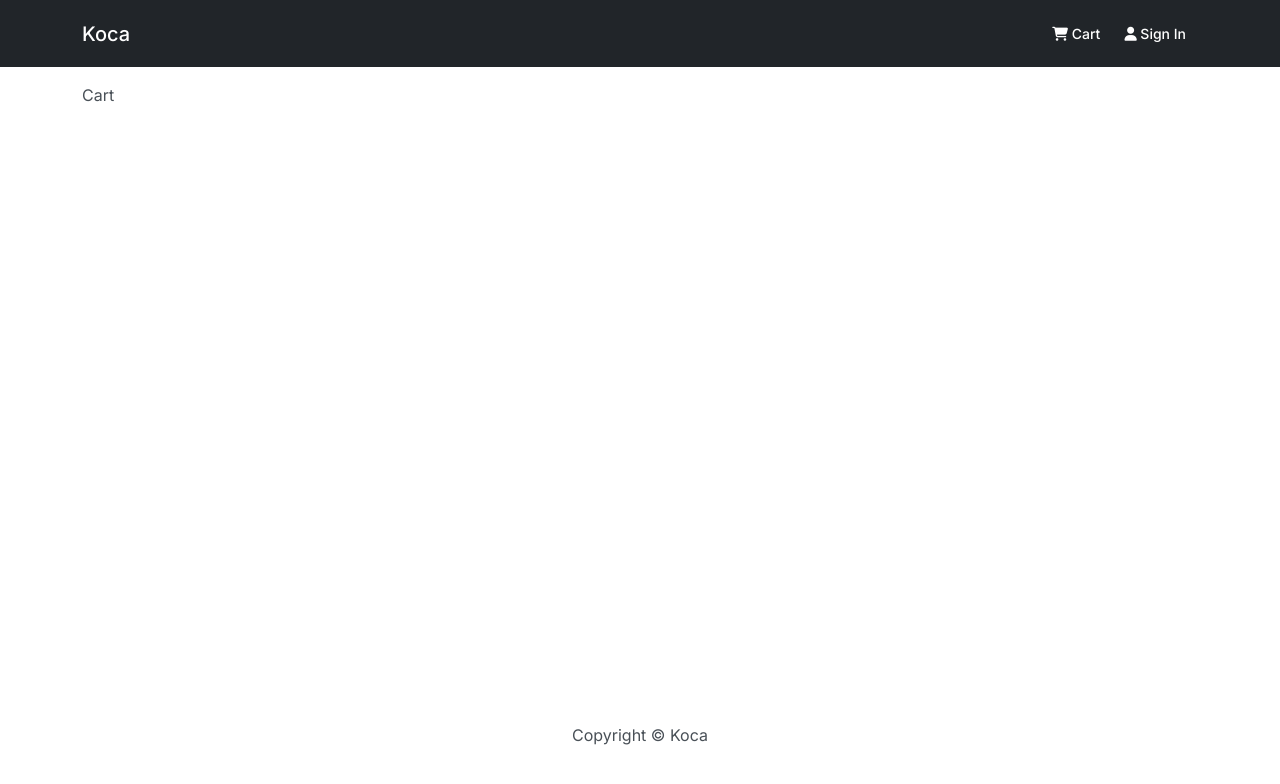
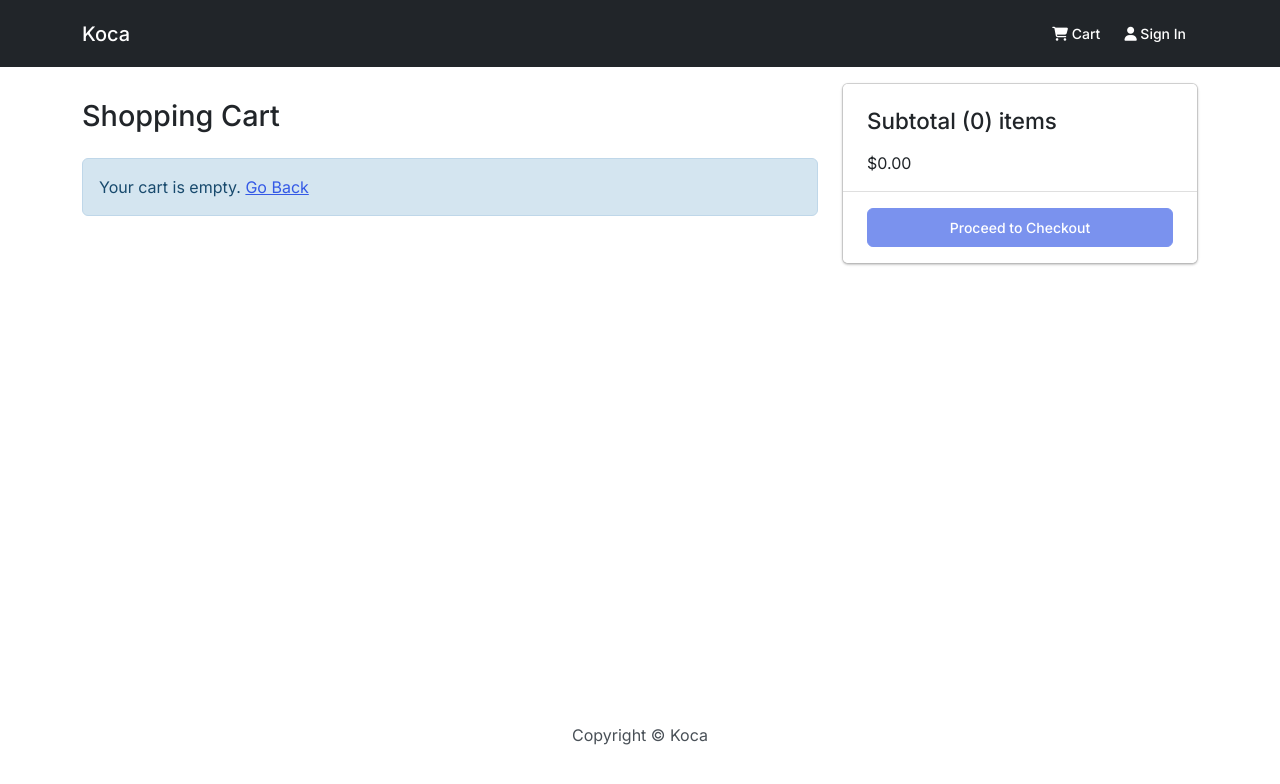
Before and after one commit to beauge/koca, a React (Create React App) app in the folder frontend/: page /cart/1 in a window 1280 px wide. Shown: the top 784 px of the page. Built offline with nearby package versions, Linux system fonts and the light colour scheme.

Commit message:
Add cart functionality, add items to cart, calculate subtotal.

```diff
--- /dev/null
+++ b/frontend/src/actions/cartActions.js
@@ -0,0 +1,20 @@
+import axios from 'axios';
+import { CART_ADD_ITEM } from '../constants/cartConstants';
+
+export const addToCart = (id, qty) => async (dispatch, getState) => {
+  const { data } = await axios.get(`/api/products/${id}`);
+
+  dispatch({
+    type: CART_ADD_ITEM,
+    payload: {
+      product: data._id,
+      name: data.name,
+      image: data.image,
+      price: data.price,
+      countInStock: data.countInStock,
+      qty,
+    },
+  });
+
+  localStorage.setItem('cartItems', JSON.stringify(getState().cart.cartItems));
+};
--- /dev/null
+++ b/frontend/src/constants/cartConstants.js
@@ -0,0 +1,2 @@
+export const CART_ADD_ITEM = 'CART_ADD_ITEM';
+export const CART_REMOVE_ITEM = 'CART_REMOVE_ITEM';
--- a/frontend/src/index.css
+++ b/frontend/src/index.css
@@ -1,5 +1,15 @@
 main {
   min-height: 80vh;
+}
+
+h1 {
+  font-size: 1.8rem;
+  padding: 1rem 0;
+}
+
+h2 {
+  font-size: 1.4rem;
+  padding: 0.5rem 0;
 }
 
 h3 {
--- /dev/null
+++ b/frontend/src/reducers/cartReducers.js
@@ -0,0 +1,26 @@
+import { CART_ADD_ITEM, CART_REMOVE_ITEM } from '../constants/cartConstants';
+
+export const cartReducer = (state = { cartItems: [] }, action) => {
+  switch (action.type) {
+    case CART_ADD_ITEM:
+      const item = action.payload;
+
+      const existItem = state.cartItems.find((x) => x.product === item.product);
+
+      if (existItem) {
+        return {
+          ...state,
+          cartItems: state.cartItems.map((x) =>
+            x.product === existItem.product ? item : x
+          ),
+        };
+      } else {
+        return {
+          ...state,
+          cartItems: [...state.cartItems, item],
+        };
+      }
+    default:
+      return state;
+  }
+};
--- a/frontend/src/screens/CartScreen.js
+++ b/frontend/src/screens/CartScreen.js
@@ -1,7 +1,142 @@
-import React from 'react';
+import React, { useEffect } from 'react';
+import {
+  Link,
+  useParams,
+  useNavigate,
+  useSearchParams,
+} from 'react-router-dom';
+import { useDispatch, useSelector } from 'react-redux';
+import {
+  Row,
+  Col,
+  ListGroup,
+  Image,
+  Form,
+  Button,
+  Card,
+} from 'react-bootstrap';
+import Message from '../components/Message';
+import { addToCart } from '../actions/cartActions';
 
 const CartScreen = () => {
-  return <div>Cart</div>;
+  const params = useParams();
+  const navigate = useNavigate();
+  const [searchParams] = useSearchParams();
+
+  //   const productId = params.id;
+
+  //   const qty = searchParams.get('qty') ? Number(searchParams.get('qty')) : 1;
+
+  const dispatch = useDispatch();
+
+  const cart = useSelector((state) => state.cart);
+  const { cartItems } = cart;
+
+  //   useEffect(() => {
+  //     if (productId) {
+  //       dispatch(addToCart(productId, qty));
+  //     }
+  //   }, [dispatch, productId, qty]);
+
+  const removeFromCartHandler = (id) => {
+    console.log('remove');
+  };
+
+  const checkoutHandler = () => {
+    navigate('/login?redirect=shipping');
+  };
+
+  return (
+    <Row>
+      <Col md={8}>
+        <h1>Shopping Cart</h1>
+        {cartItems.length === 0 ? (
+          <Message>
+            Your cart is empty. <Link to='/'>Go Back</Link>
+          </Message>
+        ) : (
+          <ListGroup variant='flush'>
+            {cartItems.map((item) => (
+              <ListGroup.Item key={item.product}>
+                <Row>
+                  <Col md={2}>
+                    <Image src={item.image} alt={item.name} fluid rounded />
+                  </Col>
+                  <Col md={3}>
+                    <Link to={`/product/${item.product}`}>{item.name}</Link>
+                  </Col>
+                  <Col md={2}>${item.price}</Col>
+                  <Col md={2}>
+                    <Form.Control
+                      as='select'
+                      value={item.qty}
+                      onChange={(e) => {
+                        dispatch(
+                          addToCart(item.product, Number(e.target.value))
+                        );
+                        navigate('/cart');
+                      }}
+                    >
+                      {[...Array(item.countInStock).keys()].map((x) => (
+                        <option key={x + 1} value={x + 1}>
+                          {x + 1}
+                        </option>
+                      ))}
+                    </Form.Control>
+                  </Col>
+                  <Col md={2}>
+                    <Button
+                      type='button'
+                      variant='light'
+                      onClick={() => removeFromCartHandler(item.product)}
+                    >
+                      <i className='fas fa-trash'></i>
+                    </Button>
+                  </Col>
+                </Row>
+              </ListGroup.Item>
+            ))}
+          </ListGroup>
+        )}
+      </Col>
+      <Col md={4}>
+        <Card>
+          <ListGroup variant='flush'>
+            <ListGroup.Item>
+              <h2>
+                Subtotal (
+                {cartItems.reduce(
+                  (acc, item) => Number(acc) + Number(item.qty),
+                  0
+                )}
+                ) items
+              </h2>
+              $
+              {cartItems
+                .reduce(
+                  (acc, item) =>
+                    Number(acc) + Number(item.qty) * Number(item.price),
+                  0
+                )
+                .toFixed(2)}
+            </ListGroup.Item>
+            <ListGroup.Item>
+              <div className='d-grid gap-2'>
+                <Button
+                  type='button'
+                  className='btn-block'
+                  disabled={cartItems.length === 0}
+                  onClick={checkoutHandler}
+                >
+                  Proceed to Checkout
+                </Button>
+              </div>
+            </ListGroup.Item>
+          </ListGroup>
+        </Card>
+      </Col>
+    </Row>
+  );
 };
 
 export default CartScreen;
--- a/frontend/src/screens/ProductScreen.js
+++ b/frontend/src/screens/ProductScreen.js
@@ -14,12 +14,13 @@
 import Message from '../components/Message';
 import Loader from '../components/Loader';
 import { listProductDetails } from '../actions/productActions';
+import { addToCart } from '../actions/cartActions';
 
 const ProductScreen = (history) => {
   const params = useParams();
   const navigate = useNavigate();
 
-  const [qty, setQty] = useState(0);
+  const [qty, setQty] = useState(1);
 
   const dispatch = useDispatch();
 
@@ -31,7 +32,8 @@
   }, [params]);
 
   const addToCartHandler = () => {
-    navigate(`/cart/${params.id}?qty=${qty}`);
+    dispatch(addToCart(product._id, qty));
+    navigate('/cart');
   };
 
   return (
--- a/frontend/src/store.js
+++ b/frontend/src/store.js
@@ -4,13 +4,21 @@
   productListReducer,
   productDetailsReducer,
 } from './reducers/productReducers';
+import { cartReducer } from './reducers/cartReducers';
 
 const reducers = {
   productList: productListReducer,
   productDetails: productDetailsReducer,
+  cart: cartReducer,
 };
 
-const initialState = {};
+const cartItemsFromStorage = localStorage.getItem('cartItems')
+  ? JSON.parse(localStorage.getItem('cartItems'))
+  : [];
+
+const initialState = {
+  cart: { cartItems: cartItemsFromStorage },
+};
 
 const middleware = [thunk];
 
```
